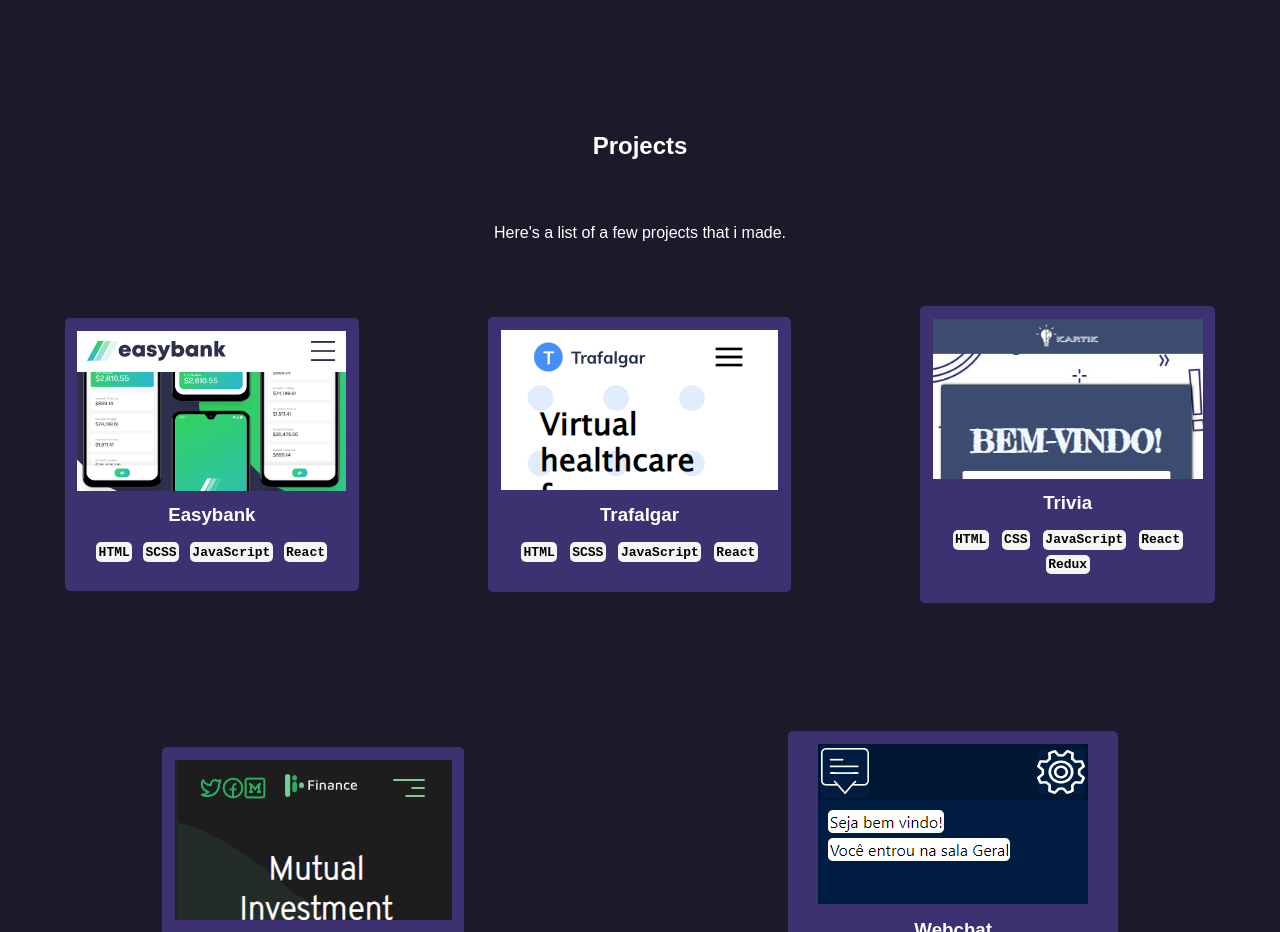
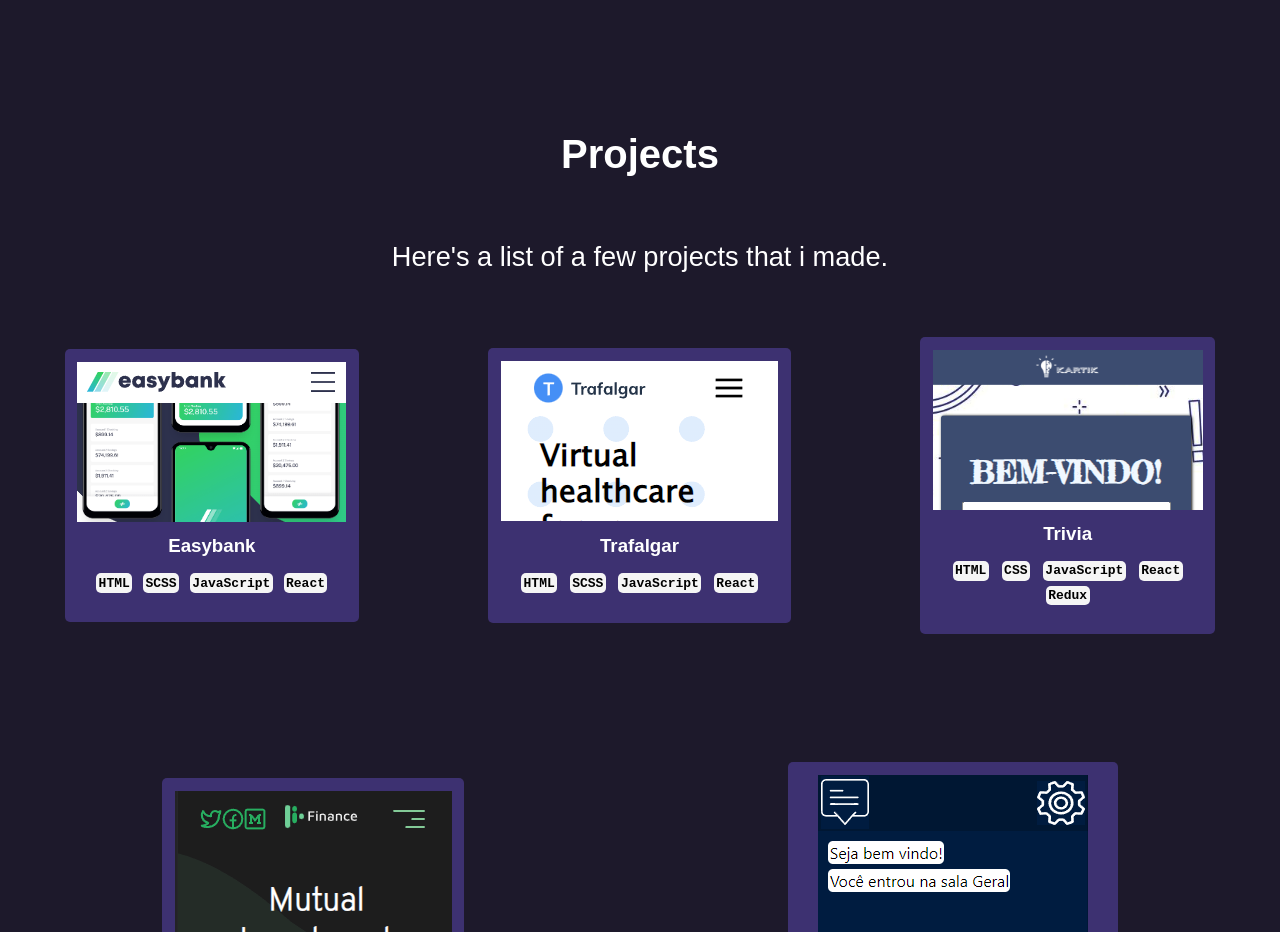
Before and after one commit to matheustkaczyk/portfolio-tkaczyk, a React (Vite) app: page / in a window 1280 px wide. Shown: the part 2360-3292 px from the top of the page. Built offline with nearby package versions, Linux system fonts and the light colour scheme; a web font is replaced by a local one.

Commit message:
style: tweaking projects section css

```diff
--- a/src/App.scss
+++ b/src/App.scss
@@ -267,6 +267,11 @@ header {
 
   h2 {
     margin-bottom: 5%;
+    font-size: 2.5rem;
+  }
+
+  p {
+    font-size: 1.7rem;
   }
 
   .projects {
```
